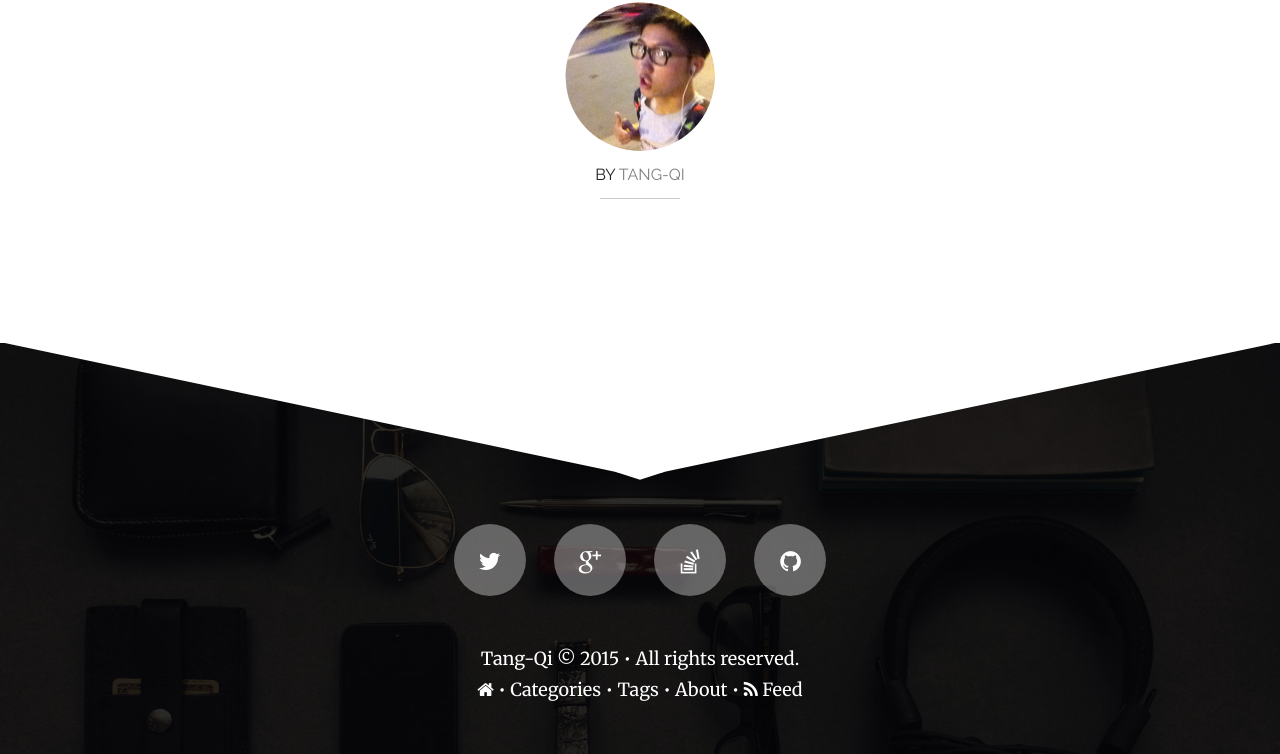
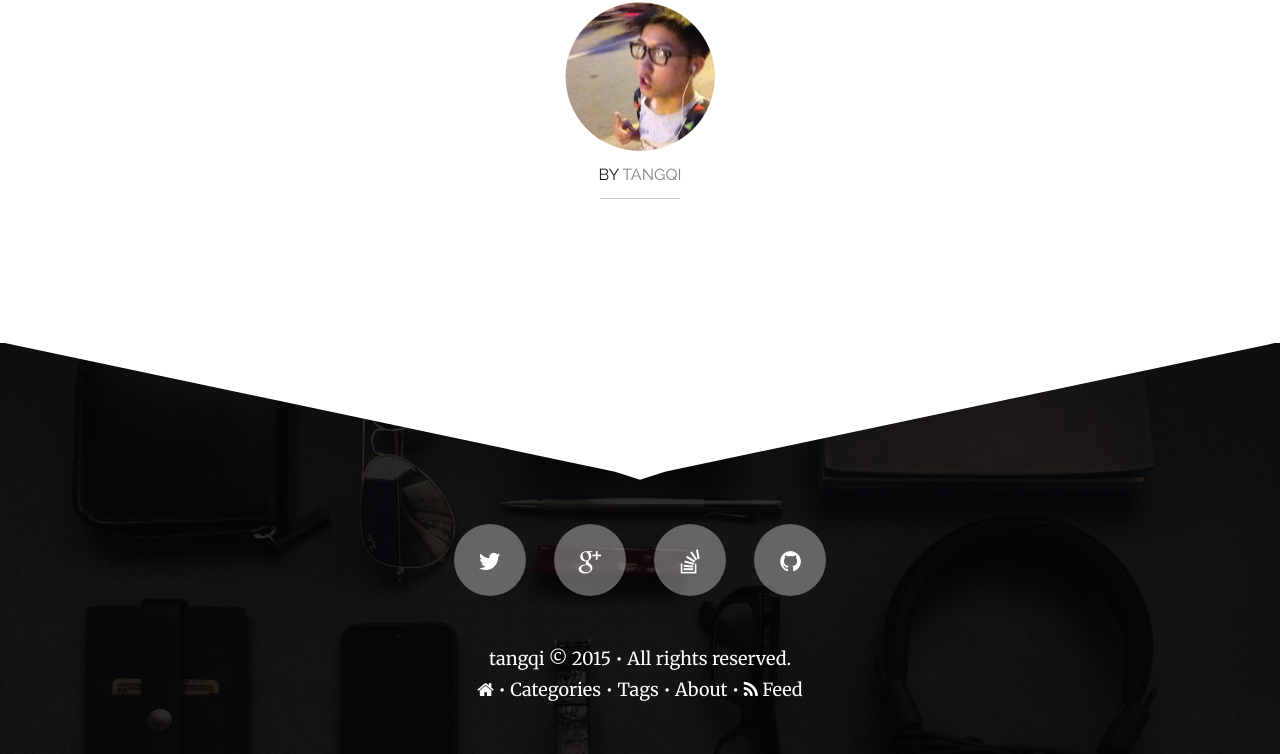
Before and after one commit to hmfaysal/hmfaysal-omega-theme, a Jekyll site: the page built from _posts/2014-01-05-sample-link-post.md, in a window 1280 px wide. Shown: the part 1240-1994 px from the top of the page. Built offline with Jekyll 4.4.1, drawn with Linux system fonts in a browser that asks for light colours; nearby versions of some CDN libraries; comment, search, counter and statistics services are not loaded.

Commit message:
Modfiy _config.yml

```diff
--- a/_config.yml
+++ b/_config.yml
@@ -22,7 +22,7 @@ url:
 
 # Owner/author information
 owner:
-  name:           Tang-Qi
+  name:           tangqi
   avatar:         tangqi.jpg
   email:          tangqiwork@gmail.com
   # Use the coder's toolbox at http://coderstoolbox.net/string/#!encoding=xml&action=encode&charset=us_ascii to encode your description into XML string
```
